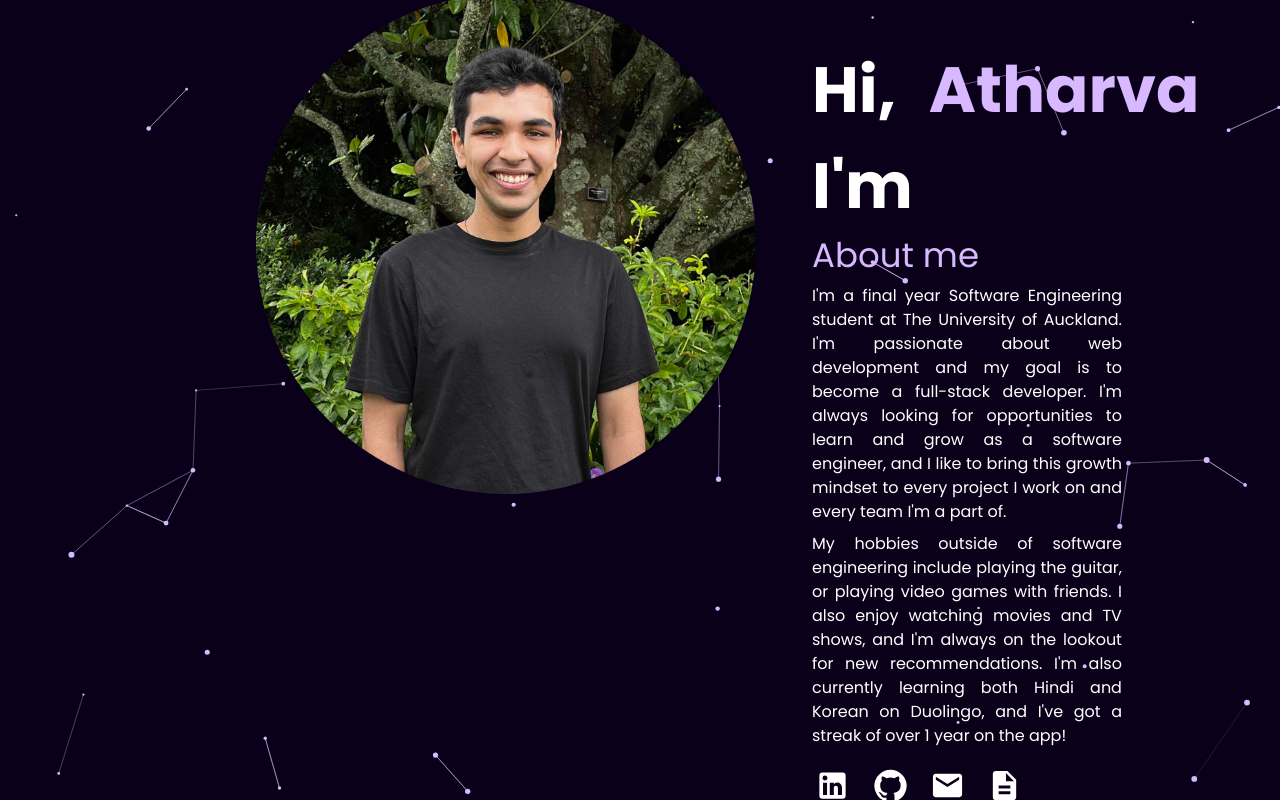
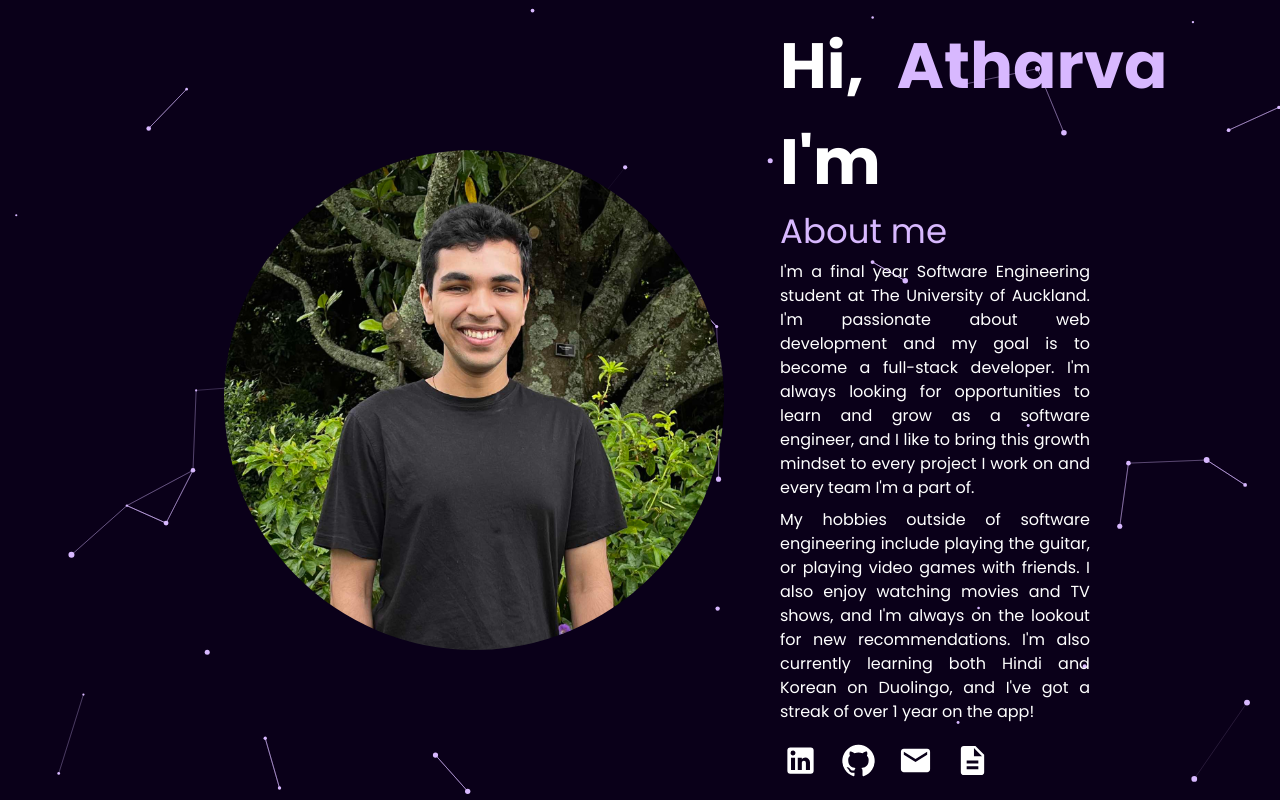
Before and after one commit to atharvaarankalle/personal-portfolio, a React (Vite) app: page / in a window 1280 px wide. Built offline with nearby package versions, Linux system fonts and the light colour scheme.

Commit message:
♻️ refactor(profile-summary): changed profile summary to be center aligned instead of using padding

```diff
--- a/src/components/ProfileSummary.tsx
+++ b/src/components/ProfileSummary.tsx
@@ -5,10 +5,6 @@ import SocialsButtons from "./SocialsButtons";
 const StyledAvatar = styled(Avatar)({
   width: 500,
   height: 500,
-});
-
-const ProfileDescriptionBox = styled(Box)({
-    paddingTop: "3rem",
 });
 
 const HeadingTextTypography = styled(Typography)({
@@ -32,9 +28,9 @@ const AboutMeTextTypography = styled(Typography)({
 
 const ProfileSummary = () => {
   return (
-    <Stack direction="row" gap={7} sx={{ maxWidth: "60%" }}>
+    <Stack direction="row" gap={7} sx={{ maxWidth: "65%", alignItems: "center" }}>
       <StyledAvatar src={profilePicture} alt="Atharva Arankalle" />
-      <ProfileDescriptionBox>
+      <Box>
         <Stack direction="row" gap={2}>
           <HeadingTextTypography>Hi, I'm</HeadingTextTypography>
           <NameTextTypography>Atharva</NameTextTypography>
@@ -54,7 +50,7 @@ const ProfileSummary = () => {
             I'm also currently learning both Hindi and Korean on Duolingo, and I've got a streak of over 1 year on the app!
         </AboutMeTextTypography>
         <SocialsButtons />
-      </ProfileDescriptionBox>
+      </Box>
     </Stack>
   );
 };
```
